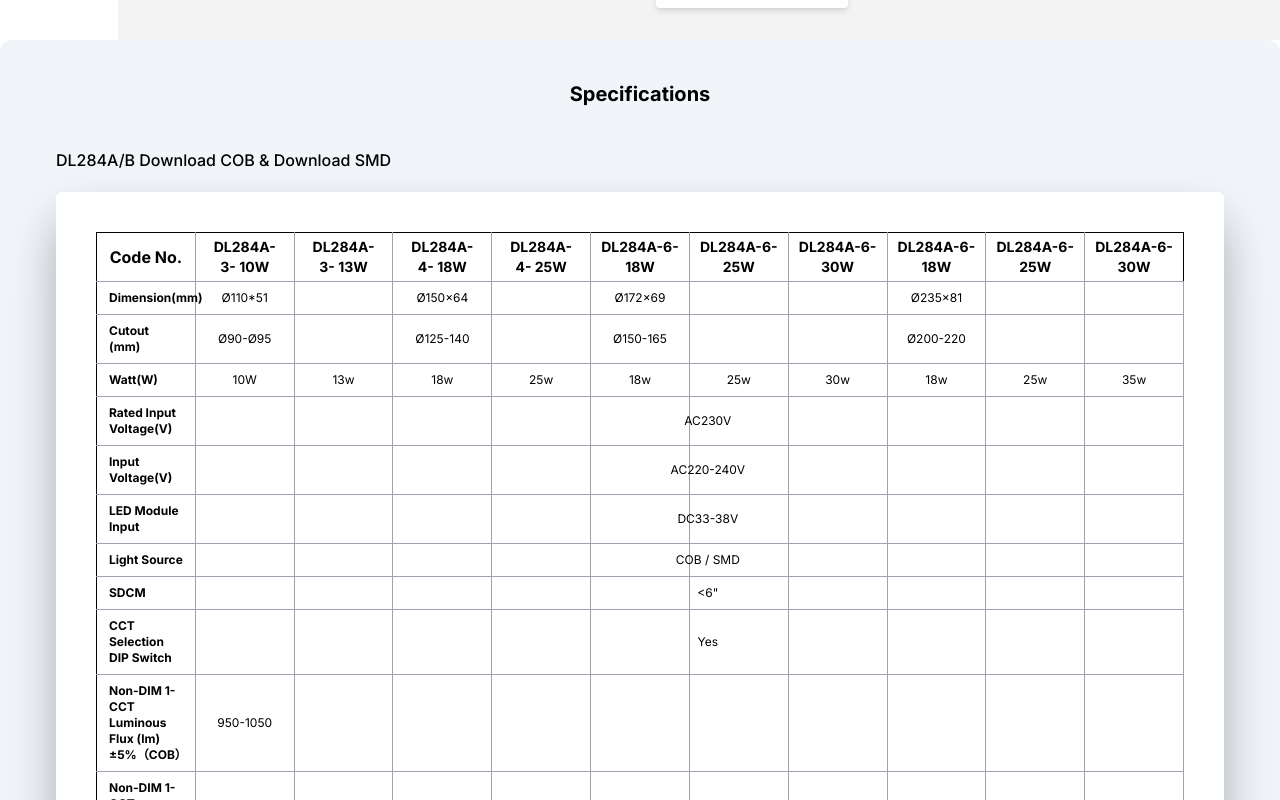
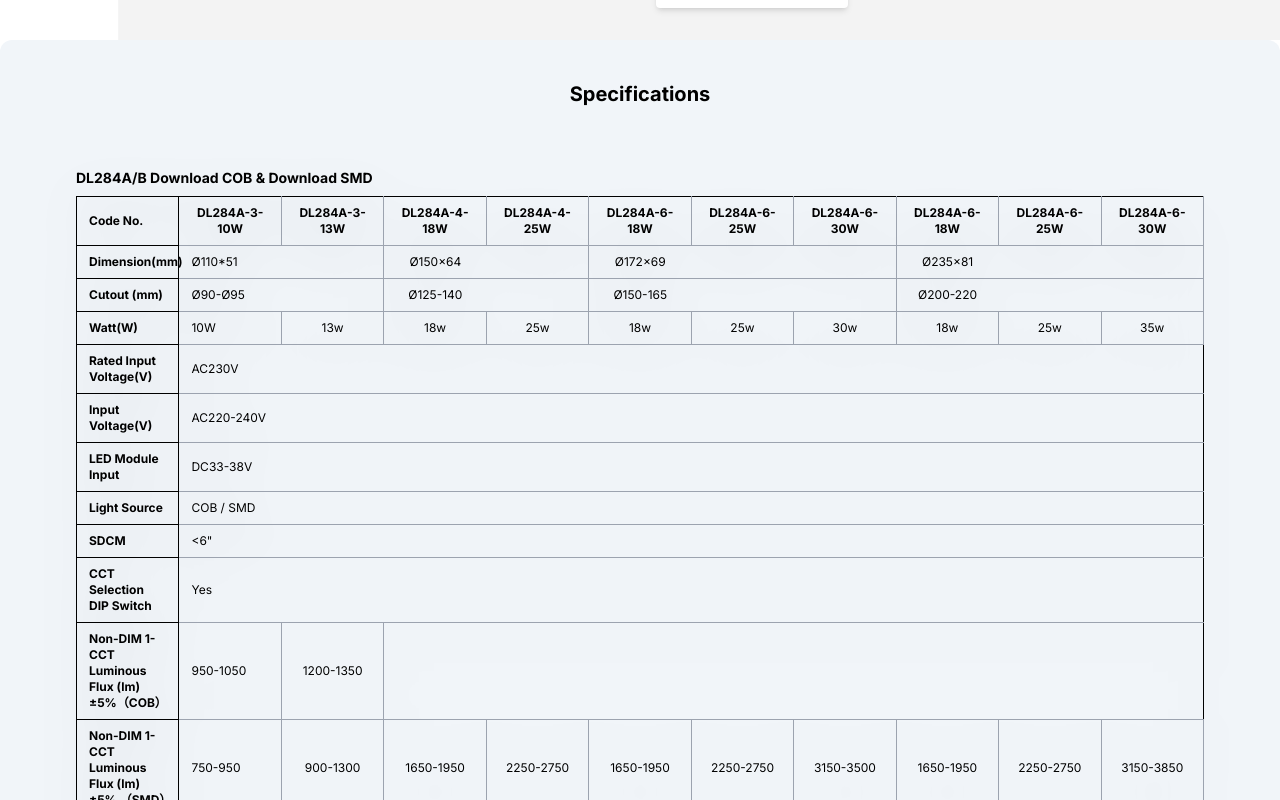
Before and after one commit to muthamizhyadav/auras-front, a React (Vite) app: page /home/products/indoorlights/dl284a in a window 1280 px wide. Shown: the part 840-1640 px from the top of the page. Built offline with nearby package versions, Linux system fonts and the light colour scheme.

Commit message:
dl284a table

```diff
--- a/src/components/Products/Indoorlights.jsx
+++ b/src/components/Products/Indoorlights.jsx
@@ -168,7 +168,6 @@ const Indoorlights = () => {
       name:"Non-DIM 1-CCT Luminous Flux (lm) ±5%（COB）",
       spec1:"950-1050",
       spec2:"1200-1350",
-      spec2:  <p className="w-[1000px]"></p>,
       spec3: "",
       spec4: "",
       spec5: "",
@@ -679,47 +678,50 @@ const Indoorlights = () => {
               <p className="text-center font-semibold text-xl py-5">
                 Specifications
               </p>
-              <p className="text-black font-medium py-5">
+
+              <div>
+
+            </div>
+            <div className="w-full p-5 overflow-x-scroll drop-shadow-2xl">
+            <p className="text-sm font-semibold pt-5 pb-2">
                 DL284A/B Download COB & Download SMD
               </p>
-            </div>
-            <div className="bg-white overflow-x-scroll flex flex-col justify-center items-center rounded-md py-10 px-10 shadow-2xl drop-shadow-2xl ">
               <table
                 style={{tableLayout:"fixed"}}
-                className="border border-black w-full  ml-auto p-32 "
+                className="border border-black xl:w-full w-[1400px] "
               >
                 <thead className="border-b border-gray-400">
-                  <tr className="text-center ">
-                    <th className="border-r border-gray-400">Code No.</th>
-                    <th className="border-r px-3 py-1 border-gray-400 text-sm">
+                  <tr className="">
+                    <th className="border-r border-black text-xs px-3 py-2 text-start  ">Code No.</th>
+                    <th className="border-r px-3 py-2 border-gray-400 text-xs">
                       DL284A-3- 10W
                     </th>
-                    <th className="border-r px-3 py-1 border-gray-400 text-sm">
+                    <th className="border-r px-3 py-2 border-gray-400 text-xs">
                       DL284A-3- 13W
                     </th>
-                    <th className="border-r px-3 py-1 border-gray-400 text-sm">
+                    <th className="border-r px-3 py-2 border-gray-400 text-xs">
                       DL284A-4- 18W
                     </th>
-                    <th className="border-r px-3 py-1 border-gray-400 text-sm">
+                    <th className="border-r px-3 py-2 border-gray-400 text-xs">
                       DL284A-4- 25W
                     </th>
-                    <th className="border-r border-gray-400 text-sm ">
+                    <th className="border-r px-3 py-2 border-gray-400 text-xs">
                       DL284A-6- 18W
                     </th>
-                    <th className="border-r border-gray-400 text-sm">
+                    <th className="border-r px-3 py-2 border-gray-400 text-xs">
                       DL284A-6- 25W
                     </th>
-                    <th className="border-r border-gray-400 text-sm">
+                    <th className="border-r px-3 py-2 border-gray-400 text-xs">
                       DL284A-6- 30W
                     </th>
 
-                    <th className="border-r border-gray-400 text-sm ">
+                    <th className="border-r px-3 py-2 border-gray-400 text-xs">
                       DL284A-6- 18W
                     </th>
-                    <th className="border-r border-gray-400 text-sm">
+                    <th className="border-r px-3 py-2 border-gray-400 text-xs">
                       DL284A-6- 25W
                     </th>
-                    <th className="border-gray-400 text-sm">DL284A-6- 30W</th>
+                    <th className="border-r px-3 py-2 border-gray-400 text-xs">DL284A-6- 30W</th>
                   </tr>
                 </thead>
 
@@ -727,61 +729,59 @@ const Indoorlights = () => {
                 {Specification.map((item, index) => (
                   <tr key={index} className=" ">
                     <td
-                      className={` border-r border-gray-400 text-xs border-b text-start font-semibold px-3 py-2`}
-
+                      className={` border-r border-black text-xs text-start font-semibold px-3 py-2 ${item.name === 'UGR (COB)' ? '' : 'border-b'} ${item.name === '' ? '' : 'border-t'}`}
                     >
                       {item.name}
                     </td>
                     <td
-                      className={`border-r border-gray-400 text-xs border-b text-center px-3 py-2`}
+                      className={` border-gray-400 text-xs border-b px-3 py-2
+                      ${item.name === 'Dimension(mm)' ? '' : item.name === 'Cutout (mm)' ? '' : item.name === 'Watt(W)' ? 'border-r' : item.name === 'Non-DIM 1-CCT Luminous Flux (lm) ±5% （SMD）' ? 'border-r' : item.name === 'DIM 1-CCT Luminous Flux (lm) ±5%（SMD）' ? 'border-r' : item.name === 'Non-DIM 3-CCT Luminous Flux (lm) ±5%(SMD)' ? 'border-r'  : item.name === 'DIM 3-CCT Luminous Flux (lm) ±5% （SMD）' ? 'border-r' : item.name === 'Beam Angle (°)' ?  '' : item.name === 'UGR (COB)' ? ''  : item.name === 'Non-DIM 1-CCT Luminous Flux (lm) ±5%（COB）' ? 'border-r' : item.name === 'DIM 1-CCT Luminous Flux (lm) ±5%（COB）' ? 'border-r' :''} `}
                     >
                       {item.spec1}
                     </td>
                     <td
-                      className={` border-r border-gray-400 text-xs border-b text-center px-3 py-2 `}
+                      className={` border-gray-400 text-xs border-b text-center px-3 py-2 ${item.name === 'Dimension(mm)' ? 'border-r' : item.name === 'Cutout (mm)' ? 'border-r' : item.name === 'Watt(W)' ? 'border-r' : item.name === 'Non-DIM 1-CCT Luminous Flux (lm) ±5% （SMD）' ? 'border-r' : item.name === 'DIM 1-CCT Luminous Flux (lm) ±5%（SMD）' ? 'border-r' : item.name === 'Non-DIM 3-CCT Luminous Flux (lm) ±5%(SMD)' ? 'border-r'  : item.name === 'DIM 3-CCT Luminous Flux (lm) ±5% （SMD）' ? 'border-r' : item.name === 'Beam Angle (°)' ?  'border-r' : item.name === 'UGR (COB)' ? 'border-r'  : item.name === 'Non-DIM 1-CCT Luminous Flux (lm) ±5%（COB）' ? 'border-r': item.name === 'DIM 1-CCT Luminous Flux (lm) ±5%（COB）' ? 'border-r' :  item.name === '' ? 'border-r' :  item.name === 'Impact Resistance (IK Rating)' ? 'border-r' : ''} `}
                     >
                       {item.spec2}
                     </td>
 
                     <td
-                      className={` border-r border-gray-400 text-xs border-b text-center px-3 py-2 `}
+                      className={` border-gray-400 text-xs border-b text-center px-3 py-2 ${item.name === 'Dimension(mm)' ? '' : item.name === 'Cutout (mm)' ? '' : item.name === 'Watt(W)' ? 'border-r' : item.name === 'Non-DIM 1-CCT Luminous Flux (lm) ±5% （SMD）' ? 'border-r' : item.name === 'DIM 1-CCT Luminous Flux (lm) ±5%（SMD）' ? 'border-r' : item.name === 'Non-DIM 3-CCT Luminous Flux (lm) ±5%(SMD)' ? 'border-r'  : item.name === 'DIM 3-CCT Luminous Flux (lm) ±5% （SMD）' ? 'border-r' : item.name === 'Beam Angle (°)' ?  'border-r' : item.name === 'UGR (COB)' ? 'border-r'  :  item.name === '' ? 'border-r' : ''} `}
                     >
                       {item.spec3}
                     </td>
                     <td
-                      className={` border-r border-gray-400 text-xs border-b text-center px-3 py-2 `}
+                      className={` border-gray-400 text-xs border-b text-center px-3 py-2 ${item.name === 'Dimension(mm)' ? 'border-r' : item.name === 'Cutout (mm)' ? 'border-r' : item.name === 'Watt(W)' ? 'border-r' : item.name === 'Non-DIM 1-CCT Luminous Flux (lm) ±5% （SMD）' ? 'border-r' : item.name === 'DIM 1-CCT Luminous Flux (lm) ±5%（SMD）' ? 'border-r' : item.name === 'Non-DIM 3-CCT Luminous Flux (lm) ±5%(SMD)' ? 'border-r'  : item.name === 'DIM 3-CCT Luminous Flux (lm) ±5% （SMD）' ? 'border-r' : item.name === 'Beam Angle (°)' ?  'border-r' : item.name === 'UGR (COB)' ? 'border-r'  : ''} `}
                     >
                       {item.spec4}
                     </td>
                     <td
-                      className={`border-r border-gray-400 text-xs border-b text-center px-3 py-2 `}
+                      className={` border-gray-400 text-xs border-b text-center px-3 py-2 ${item.name === 'Dimension(mm)' ? '' : item.name === 'Cutout (mm)' ? '' : item.name === 'Watt(W)' ? 'border-r' : item.name === 'Non-DIM 1-CCT Luminous Flux (lm) ±5% （SMD）' ? 'border-r' : item.name === 'DIM 1-CCT Luminous Flux (lm) ±5%（SMD）' ? 'border-r' : item.name === 'Non-DIM 3-CCT Luminous Flux (lm) ±5%(SMD)' ? 'border-r'  : item.name === 'DIM 3-CCT Luminous Flux (lm) ±5% （SMD）' ? 'border-r' : item.name === 'Beam Angle (°)' ?  'border-r' : item.name === 'UGR (COB)' ? 'border-r'  :  item.name === '' ? 'border-r' : ''} `}
                     >
                       {item.spec5}
                     </td>
                     <td
-                      className={` border-r border-gray-400 text-xs border-b text-center px-3 py-2 `}
+                      className={` border-gray-400 text-xs border-b text-center px-3 py-2 ${item.name === 'Dimension(mm)' ? '' : item.name === 'Cutout (mm)' ? '' : item.name === 'Watt(W)' ? 'border-r' : item.name === 'Non-DIM 1-CCT Luminous Flux (lm) ±5% （SMD）' ? 'border-r' : item.name === 'DIM 1-CCT Luminous Flux (lm) ±5%（SMD）' ? 'border-r' : item.name === 'Non-DIM 3-CCT Luminous Flux (lm) ±5%(SMD)' ? 'border-r'  : item.name === 'DIM 3-CCT Luminous Flux (lm) ±5% （SMD）' ? 'border-r' : item.name === 'Beam Angle (°)' ?  'border-r' : item.name === 'UGR (COB)' ? 'border-r'  :  item.name === '' ? 'border-r' : ''} `}
                     >
                       {item.spec6}
                     </td>
                     <td
-                      className={` border-r border-gray-400 text-xs border-b text-center px-3 py-2 `}
+                      className={` border-gray-400 text-xs border-b text-center px-3 py-2 ${item.name === 'Dimension(mm)' ? 'border-r' : item.name === 'Cutout (mm)' ? 'border-r' : item.name === 'Watt(W)' ? 'border-r' : item.name === 'Non-DIM 1-CCT Luminous Flux (lm) ±5% （SMD）' ? 'border-r' : item.name === 'DIM 1-CCT Luminous Flux (lm) ±5%（SMD）' ? 'border-r' : item.name === 'Non-DIM 3-CCT Luminous Flux (lm) ±5%(SMD)' ? 'border-r'  : item.name === 'DIM 3-CCT Luminous Flux (lm) ±5% （SMD）' ? 'border-r' : item.name === 'Beam Angle (°)' ?  'border-r' : item.name === 'UGR (COB)' ? 'border-r'  :  item.name === '' ? 'border-r' : ''} `}
                     >
                       {item.spec7}
                     </td>
                     <td
-                      className={`border-r border-gray-400 text-xs border-b text-center px-3 py-2`}
-
+                      className={` border-gray-400 text-xs border-b text-center px-3 py-2 ${item.name === 'Dimension(mm)' ? '' : item.name === 'Cutout (mm)' ? '' : item.name === 'Watt(W)' ? 'border-r' : item.name === 'Non-DIM 1-CCT Luminous Flux (lm) ±5% （SMD）' ? 'border-r' : item.name === 'DIM 1-CCT Luminous Flux (lm) ±5%（SMD）' ? 'border-r' : item.name === 'Non-DIM 3-CCT Luminous Flux (lm) ±5%(SMD)' ? 'border-r'  : item.name === 'DIM 3-CCT Luminous Flux (lm) ±5% （SMD）' ? 'border-r' : item.name === 'Beam Angle (°)' ?  'border-r' : item.name === 'UGR (COB)' ? 'border-r'  : ''} `}
                     >
                       {item.spec8}
                     </td>
                     <td
-                      className={`border-r border-gray-400 text-xs border-b text-center px-3 py-2`}
-
+                      className={` border-gray-400 text-xs border-b text-center px-3 py-2 ${item.name === 'Dimension(mm)' ? '' : item.name === 'Cutout (mm)' ? '' : item.name === 'Watt(W)' ? 'border-r' : item.name === 'Non-DIM 1-CCT Luminous Flux (lm) ±5% （SMD）' ? 'border-r' : item.name === 'DIM 1-CCT Luminous Flux (lm) ±5%（SMD）' ? 'border-r' : item.name === 'Non-DIM 3-CCT Luminous Flux (lm) ±5%(SMD)' ? 'border-r'  : item.name === 'DIM 3-CCT Luminous Flux (lm) ±5% （SMD）' ? 'border-r' : item.name === 'Beam Angle (°)' ?  'border-r' : item.name === 'UGR (COB)' ? 'border-r'  :  item.name === '' ? 'border-r' : ''} `}
                     >
                       {item.spec9}
                     </td>
                     <td
-                      className={`border-r border-gray-400 text-xs border-b text-center px-3 py-2`}
+                      className={` border-gray-400 text-xs border-b text-center px-3 py-2 ${item.name === 'Dimension(mm)' ? 'border-r' : item.name === 'Cutout (mm)' ? 'border-r' : item.name === 'Watt(W)' ? 'border-r' : item.name === 'Non-DIM 1-CCT Luminous Flux (lm) ±5% （SMD）' ? 'border-r' : item.name === 'DIM 1-CCT Luminous Flux (lm) ±5%（SMD）' ? 'border-r' : item.name === 'Non-DIM 3-CCT Luminous Flux (lm) ±5%(SMD)' ? 'border-r'  : item.name === 'DIM 3-CCT Luminous Flux (lm) ±5% （SMD）' ? 'border-r' : item.name === 'Beam Angle (°)' ?  'border-r' : item.name === 'UGR (COB)' ? 'border-r'  : ''} `}
                     >
                       {item.spec10}
                     </td>
@@ -789,6 +789,7 @@ const Indoorlights = () => {
                 ))}
               </tbody>
               </table>
+              </div>
               {/* <table
                 style={customStyles}
                 className="border border-black sm:ml-0 ml-auto w-full"
```
